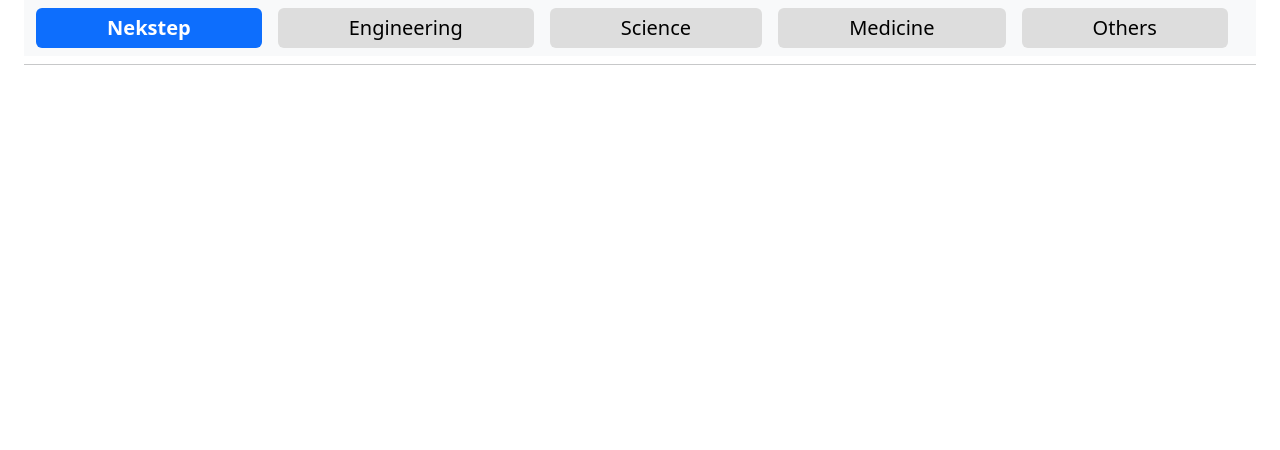
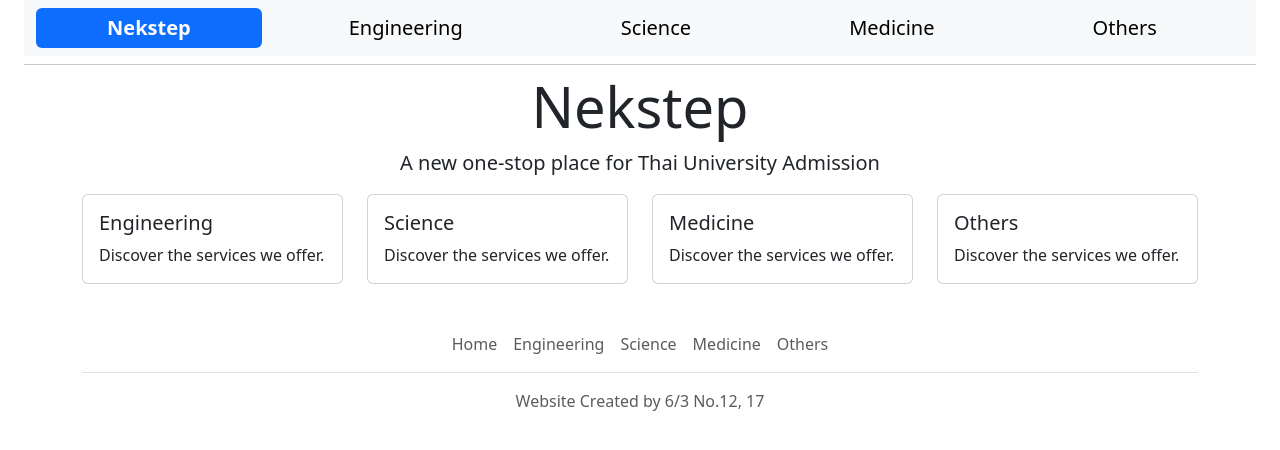
Before and after one commit to OmegaWiz/nekstep, a Flask app: page / in a window 1280 px wide. Shown: the top 450 px of the page. Run offline with Flask 2, Linux system fonts and the light colour scheme.

Commit message:
add data to index

```diff
--- a/templates/index.html
+++ b/templates/index.html
@@ -4,12 +4,66 @@
 <nav class="navbar nav-pills flex-column flex-sm-row navbar-expand-lg bg-body-tertiary">
   <div class="container-fluid">
     <a class="navbar-brand flex-sm-fill text-sm-center nav-link active" href="/"><strong>Nekstep</strong></a>
-    <a class="navbar-brand flex-sm-fill text-sm-center nav-link" aria-current="page" href="/engineering" style="background-color: #dddddd;">Engineering</a>
-    <a class="navbar-brand flex-sm-fill text-sm-center nav-link" aria-current="page" href="/science" style="background-color: #dddddd;">Science</a>
-    <a class="navbar-brand flex-sm-fill text-sm-center nav-link" aria-current="page" href="/medicine" style="background-color: #dddddd;">Medicine</a>
-    <a class="navbar-brand flex-sm-fill text-sm-center nav-link" aria-current="page" href="/others" style="background-color: #dddddd;">Others</a>
+    <a class="navbar-brand flex-sm-fill text-sm-center nav-link" aria-current="page" href="/engineering">Engineering</a>
+    <a class="navbar-brand flex-sm-fill text-sm-center nav-link" aria-current="page" href="/science">Science</a>
+    <a class="navbar-brand flex-sm-fill text-sm-center nav-link" aria-current="page" href="/medicine">Medicine</a>
+    <a class="navbar-brand flex-sm-fill text-sm-center nav-link" aria-current="page" href="/others">Others</a>
   </div>
 </nav>
 
 <hr class="my-2">
+
+<div class="container">
+  <div class="jumbotron text-center">
+    <h1 class="display-4">Nekstep</h1>
+    <p class="lead">A new one-stop place for Thai University Admission</p>
+  </div>
+  <div class="row">
+    <div class="col-md-3">
+      <div class="card clickable" onclick="window.location.href='/engineering'">
+        <div class="card-body">
+          <h5 class="card-title">Engineering</h5>
+          <p class="card-text">Discover the services we offer.</p>
+        </div>
+      </div>
+    </div>
+    <div class="col-md-3">
+      <div class="card clickable" onclick="window.location.href='/science'">
+        <div class="card-body">
+          <h5 class="card-title">Science</h5>
+          <p class="card-text">Discover the services we offer.</p>
+        </div>
+      </div>
+    </div>
+    <div class="col-md-3">
+      <div class="card clickable" onclick="window.location.href='/medicine'">
+        <div class="card-body">
+          <h5 class="card-title">Medicine</h5>
+          <p class="card-text">Discover the services we offer.</p>
+        </div>
+      </div>
+    </div>
+    <div class="col-md-3">
+      <div class="card clickable" onclick="window.location.href='/others'">
+        <div class="card-body">
+          <h5 class="card-title">Others</h5>
+          <p class="card-text">Discover the services we offer.</p>
+        </div>
+      </div>
+    </div>
+  </div>
+</div>
+
+<div class="container">
+  <footer class="py-3 my-4">
+    <ul class="nav justify-content-center border-bottom pb-2 mb-3">
+      <li class="nav-item"><a href="/" class="nav-link px-2 text-muted">Home</a></li>
+      <li class="nav-item"><a href="/engineering" class="nav-link px-2 text-muted">Engineering</a></li>
+      <li class="nav-item"><a href="/science" class="nav-link px-2 text-muted">Science</a></li>
+      <li class="nav-item"><a href="/medicine" class="nav-link px-2 text-muted">Medicine</a></li>
+      <li class="nav-item"><a href="/others" class="nav-link px-2 text-muted">Others</a></li>
+    </ul>
+    <p class="text-center text-muted">Website Created by 6/3 No.12, 17</p>
+  </footer>
+</div>
 {% endblock %}
--- a/templates/layout.html
+++ b/templates/layout.html
@@ -8,6 +8,18 @@
         <link href="https://cdn.jsdelivr.net/npm/bootstrap@5.3.0-alpha1/dist/css/bootstrap.min.css" rel="stylesheet" integrity="sha384-GLhlTQ8iRABdZLl6O3oVMWSktQOp6b7In1Zl3/Jr59b6EGGoI1aFkw7cmDA6j6gD" crossorigin="anonymous">
         <script src="https://cdn.jsdelivr.net/npm/bootstrap@5.3.0-alpha1/dist/js/bootstrap.bundle.min.js" integrity="sha384-w76AqPfDkMBDXo30jS1Sgez6pr3x5MlQ1ZAGC+nuZB+EYdgRZgiwxhTBTkF7CXvN" crossorigin="anonymous"></script>
 
+        <style>
+            .navbar-brand:hover{
+                background-color: #dddddd;
+            }
+            .clickable {
+                cursor: pointer;
+            }
+            .card:hover{
+                background-color: #dddddd;
+                transition: background-color 0.5s ease;
+            }
+        </style>
     </head>
     <body class="px-4">
         {% block body %}{% endblock %}
```
Also changed, not shown: templates/engineering.html (+5 -5 lines), templates/medicine.html (+5 -5 lines), templates/others.html (+5 -5 lines), templates/science.html (+5 -5 lines).
